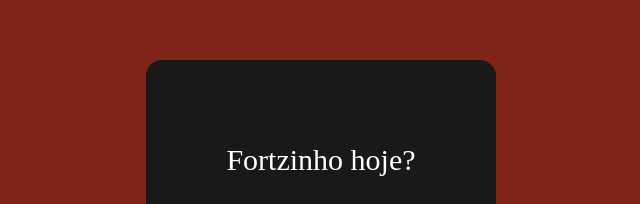
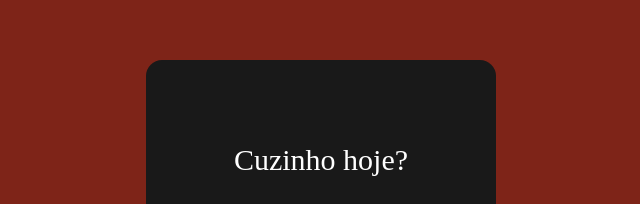
Before and after one commit to AndrewZaccc/propostairrecusavel, a plain HTML site: page index.html in a window 1280 px wide. Shown: the part 223-427 px from the top of the page, 319-959 px from the left. Drawn offline with Linux system fonts and the light colour scheme.

Commit message:
Update index.html

```diff
--- a/index.html
+++ b/index.html
@@ -9,7 +9,7 @@
 <body>
 
     <div class="box">
-        <p style="font-size: 30px;">Fortzinho hoje?</p>
+        <p style="font-size: 30px;">Cuzinho hoje?</p>
         <div class="button-container">
             <button>
                 <a id="yes">Sim</a>
```
